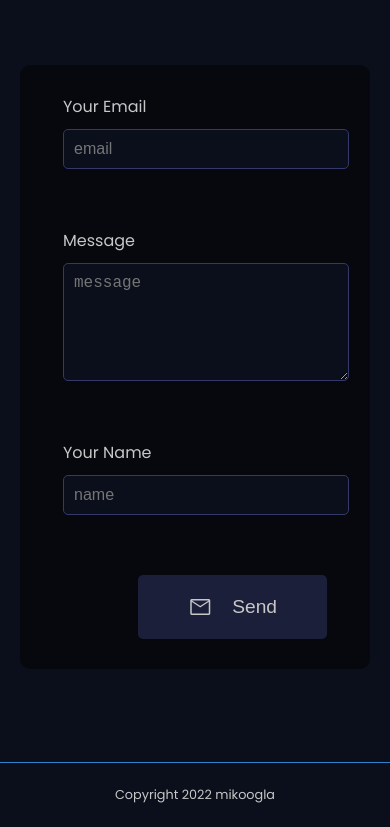
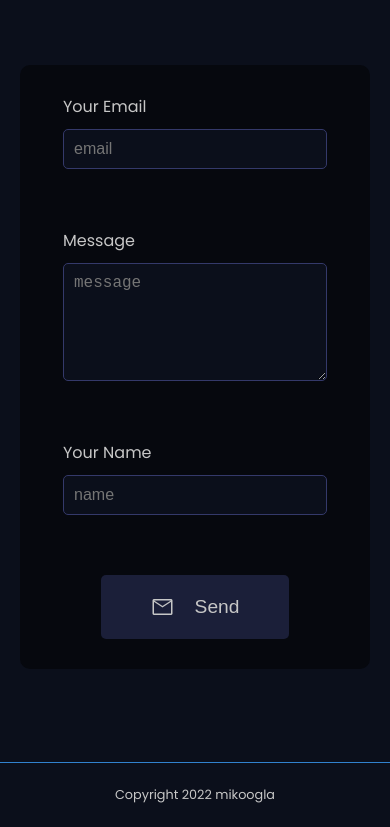
Before and after one commit to mikoogla/vue-portfolio, a Vue app: page / in a window 390 px wide. Shown: the part 4629-5456 px from the top of the page. Built offline with nearby package versions, Linux system fonts and the light colour scheme.

Commit message:
centered contact form

```diff
--- a/src/components/Home/ContactSection.vue
+++ b/src/components/Home/ContactSection.vue
@@ -107,7 +107,6 @@ export default {
 <style scoped>
 input,
 textarea {
-  width: 100%;
   padding: 10px;
   margin: 10px 0;
   border: none;
@@ -134,7 +133,7 @@ h1 {
   overflow: hidden;
 }
 .button-container {
-  width: 100%;
+  width: 50%;
   display: flex;
   flex-direction: row;
   justify-content: end;
@@ -145,10 +144,12 @@ h1 {
   justify-content: center;
 }
 .email,
-.message {
+.message,
+.name {
   display: flex;
   flex-direction: column;
   justify-content: center;
+  width: 50%;
 }
 .contact-container {
   font-size: var(--size-font-medium);
@@ -168,11 +169,11 @@ h1 {
 }
 .form {
   padding: 20px;
-  width: 50%;
+  width: 100%;
   display: flex;
   flex-direction: column;
   justify-content: center;
-  align-items: left;
+  align-items: center;
   gap: 50px;
 }
 
@@ -209,7 +210,8 @@ h1 {
     width: 80%;
   }
   .button-container {
-    width: 80%;
+    justify-content: center;
+    align-items: center;
   }
 }
 </style>
```
